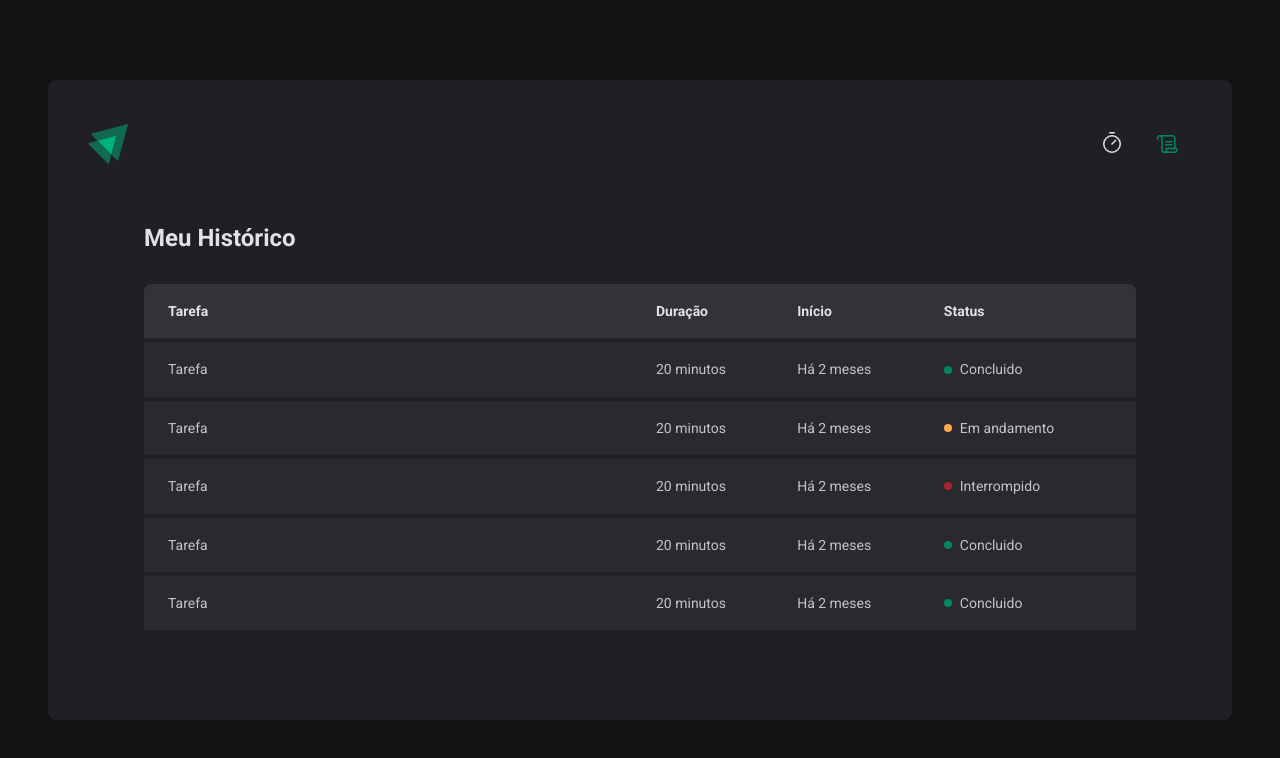
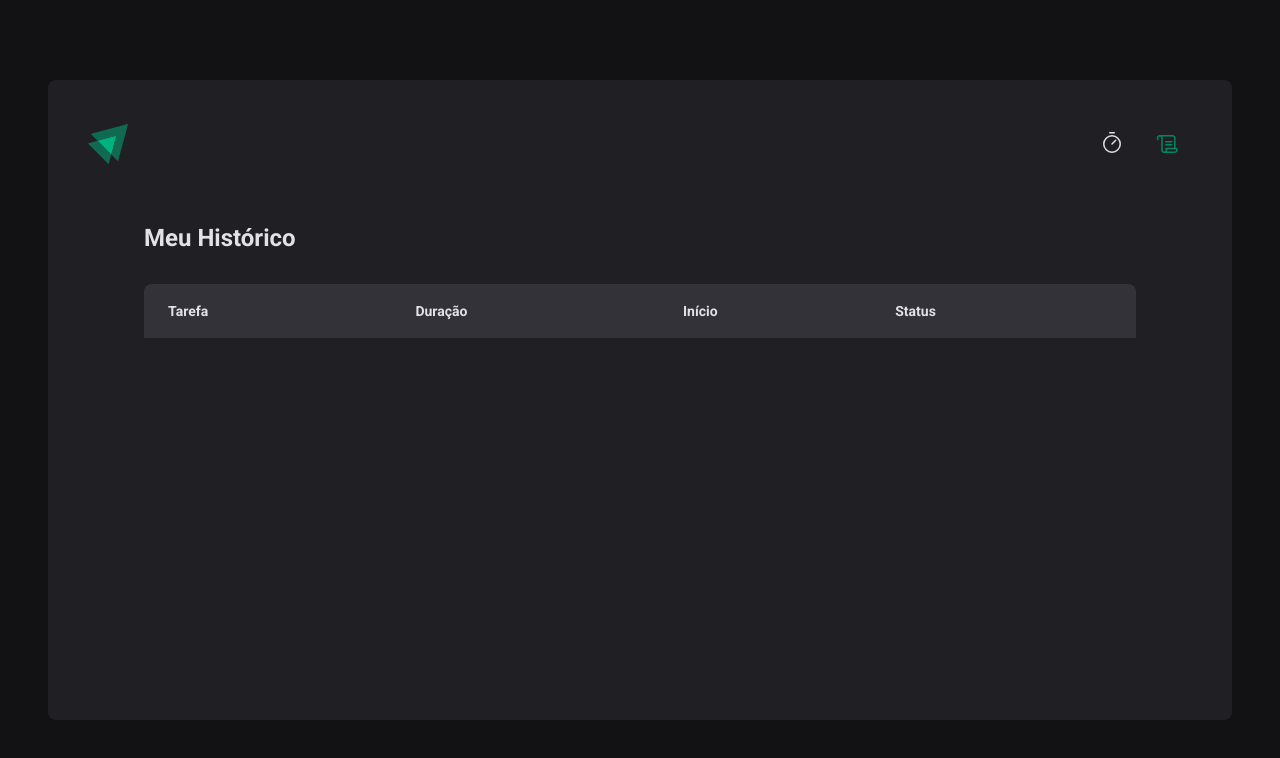
Before and after one commit to Emanuel-Boaventura/timer, a React (Vite) app: page /history in a window 1280 px wide. Shown: the top 758 px of the page. Built offline with nearby package versions, Linux system fonts and the light colour scheme.

Commit message:
feat: display list of cycles

```diff
--- a/src/pages/History/index.tsx
+++ b/src/pages/History/index.tsx
@@ -2,8 +2,44 @@ import { useContext } from 'react';
 import { CyclesContext } from '../../contexts/CyclesContext';
 import { HistoriList, HistoryContainer, Status } from './styles';
 
+interface Cycle {
+  id: string;
+  task: string;
+  minutesAmount: number;
+  startDate: Date;
+  interruptedDate?: Date;
+  finishedDate?: Date;
+}
+
 const History = () => {
   const { cycles } = useContext(CyclesContext);
+
+  function displayCycleListReversed(cycles: Cycle[]) {
+    const array = [];
+    for (let i = cycles.length - 1; i >= 0; i--) {
+      array.push(
+        <tr key={cycles[i].id}>
+          <td>{cycles[i].task}</td>
+          <td>{cycles[i].minutesAmount} minutos</td>
+          <td>{cycles[i].startDate.toISOString()}</td>
+          <td>
+            {cycles[i].finishedDate && (
+              <Status statusColor='green'>Concluido</Status>
+            )}
+            {cycles[i].interruptedDate && (
+              <Status statusColor='red'>Interrompido</Status>
+            )}
+            {!cycles[i].finishedDate && !cycles[i].interruptedDate && (
+              <Status statusColor='yellow'>Em andamento</Status>
+            )}
+          </td>
+        </tr>
+      );
+    }
+
+    return array;
+  }
+
   return (
     <HistoryContainer>
       <h1>Meu Histórico</h1>
@@ -19,50 +55,27 @@ const History = () => {
             </tr>
           </thead>
           <tbody>
-            <tr>
-              <td>Tarefa</td>
-              <td>20 minutos</td>
-              <td>Há 2 meses</td>
-              <td>
-                <Status statusColor='green'>Concluido</Status>
-              </td>
-            </tr>
-            <tr>
-              <td>Tarefa</td>
-              <td>20 minutos</td>
-              <td>Há 2 meses</td>
-
-              <td>
-                <Status statusColor='yellow'>Em andamento</Status>
-              </td>
-            </tr>
-            <tr>
-              <td>Tarefa</td>
-              <td>20 minutos</td>
-              <td>Há 2 meses</td>
-
-              <td>
-                <Status statusColor='red'>Interrompido</Status>
-              </td>
-            </tr>
-            <tr>
-              <td>Tarefa</td>
-              <td>20 minutos</td>
-              <td>Há 2 meses</td>
-
-              <td>
-                <Status statusColor='green'>Concluido</Status>
-              </td>
-            </tr>
-            <tr>
-              <td>Tarefa</td>
-              <td>20 minutos</td>
-              <td>Há 2 meses</td>
-
-              <td>
-                <Status statusColor='green'>Concluido</Status>
-              </td>
-            </tr>
+            {displayCycleListReversed(cycles)}
+            {/* {cycles.map((cycle) => {
+              return (
+                <tr key={cycle.id}>
+                  <td>{cycle.task}</td>
+                  <td>{cycle.minutesAmount} minutos</td>
+                  <td>{cycle.startDate.toISOString()}</td>
+                  <td>
+                    {cycle.finishedDate && (
+                      <Status statusColor='green'>Concluido</Status>
+                    )}
+                    {cycle.interruptedDate && (
+                      <Status statusColor='red'>Interrompido</Status>
+                    )}
+                    {!cycle.finishedDate && !cycle.interruptedDate && (
+                      <Status statusColor='yellow'>Em andamento</Status>
+                    )}
+                  </td>
+                </tr>
+              );
+            })}  */}
           </tbody>
         </table>
       </HistoriList>
--- a/src/pages/History/styles.ts
+++ b/src/pages/History/styles.ts
@@ -37,6 +37,7 @@ export const HistoriList = styled.main`
         border-top-right-radius: 8px;
         padding-right: 1.5rem;
       }
+
     }
 
     td{
```
